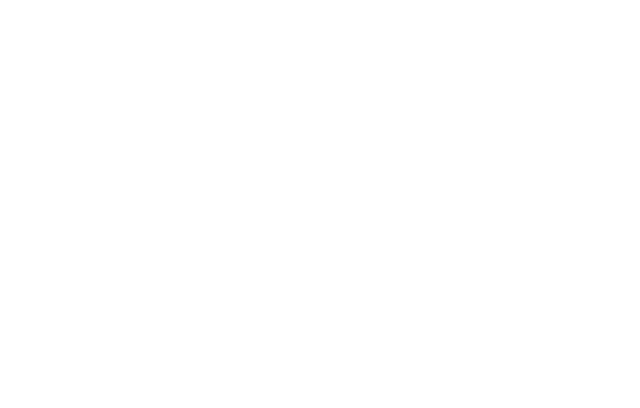
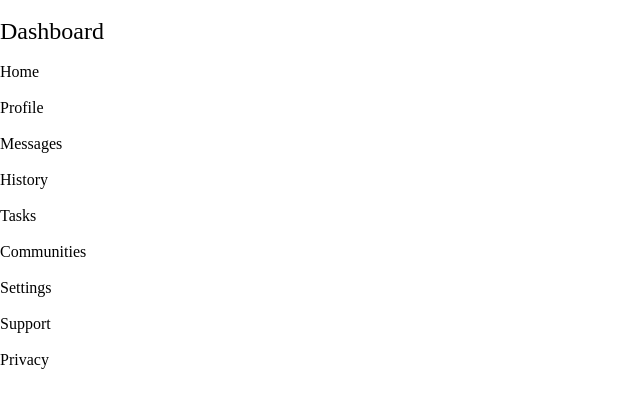
Before and after one commit to StuCM/Admin-Dashboard, a plain HTML site: page index.html in a window 1280 px wide. Shown: the whole page, without its empty margins (0-640 px from the left). Drawn offline with Linux system fonts and the light colour scheme.

Commit message:
Add sidebar content

```diff
--- a/index.html
+++ b/index.html
@@ -8,7 +8,50 @@
 </head>
 <body>
     <section class="sidebar">
-
+        <div class="dashboard">
+            <img src="" alt="">
+            <h1>Dashboard</h1>
+        </div>
+        <div class="page-link">
+            <div class="selection">
+                <img src="" alt="">
+                <p>Home</p>
+            </div>
+            <div class="selection">
+                <img src="" alt="">
+                <p>Profile</p>
+            </div>
+            <div class="selection">
+                <img src="" alt="">
+                <p>Messages</p>
+            </div>
+            <div class="selection">
+                <img src="" alt="">
+                <p>History</p>
+            </div>
+            <div class="selection">
+                <img src="" alt="">
+                <p>Tasks</p>
+            </div>
+            <div class="selection">
+                <img src="" alt="">
+                <p>Communities</p>
+            </div>
+        </div>
+        <div class="page-link">
+            <div class="selection">
+                <img src="" alt="">
+                <p>Settings</p>
+            </div>
+            <div class="selection">
+                <img src="" alt="">
+                <p>Support</p>
+            </div>
+            <div class="selection">
+                <img src="" alt="">
+                <p>Privacy</p>
+            </div>
+        </div>
     </section>
     <section>
         <header>
```
